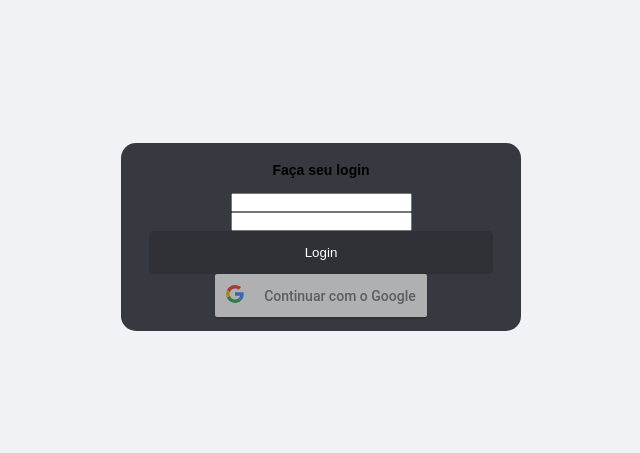
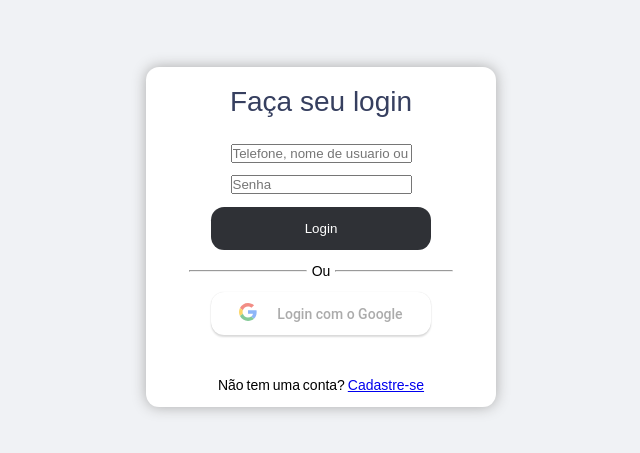
Before and after one commit to Lopes393/auth, a React (Create React App) app in the folder auth-frontend/: page / in a window 1280 px wide. Shown: the part 163-616 px from the top of the page, without its empty margins (319-959 px from the left). Built offline with nearby package versions, Linux system fonts and the light colour scheme.

Commit message:
add input create account

```diff
--- a/auth-frontend/src/components/Input/index.tsx
+++ b/auth-frontend/src/components/Input/index.tsx
@@ -1,3 +1,41 @@
-export function Input() {
-  return <input type="text"></input>;
+import { Container, Content } from "./styles";
+
+interface InputProps {
+  type: string;
+  label?: string;
+  placeholder?: string;
+  state: any;
+  width?: string;
+  setState: (elem: string) => void;
 }
+
+export function Input({
+  type,
+  label,
+  placeholder,
+  state,
+  width,
+  setState,
+}: InputProps) {
+  function inputChange(event: any) {
+    setState(event.target.value);
+  }
+
+  return (
+    <Container style={{ width: width ?? "500px" }}>
+      <div className="InputForm">
+        <label>{label}</label>
+        <Content>
+          <div>
+            <input
+              type={type}
+              placeholder={placeholder}
+              value={state}
+              onChange={inputChange}
+            />
+          </div>
+        </Content>
+      </div>
+    </Container>
+  );
+}
--- a/auth-frontend/src/components/Input/styles.ts
+++ b/auth-frontend/src/components/Input/styles.ts
@@ -1,3 +1,27 @@
 import styled from "styled-components";
 
-export const Container = styled.div``;
+export const Content = styled.div`
+  display: flex;
+  flex-direction: row;
+  justify-content: center;
+`;
+
+export const Container = styled.div`
+  width: 100%;
+  display: flex;
+  flex-direction: row;
+  justify-content: center;
+  padding: 0px 14px;
+  width: 500px;
+
+  .InputForm {
+    width: 100%;
+    display: flex;
+    flex-direction: column;
+    align-items: left;
+
+    label {
+      margin: 6px 2px;
+    }
+  }
+`;
--- a/auth-frontend/src/pages/Login/index.tsx
+++ b/auth-frontend/src/pages/Login/index.tsx
@@ -1,27 +1,57 @@
 import GoogleLogin from "react-google-login";
 import { useEffect, useState } from "react";
-import { Container, Content, Header, Actions, Logar } from "./styles";
+import {
+  Container,
+  Content,
+  Header,
+  Actions,
+  Logar,
+  CreateAccount,
+} from "./styles";
 import { Input } from "../../components/Input";
 
 export function Login() {
   const responseGoogle = (response: any) => {
     console.log(response);
   };
+  const [user, setUser] = useState("");
+  const [pass, setPass] = useState("");
   return (
     <Container>
       <Content>
         <Header>Faça seu login</Header>
-        <Input />
-        <Input />
+        <Input
+          type="text"
+          placeholder="Telefone, nome de usuario ou email"
+          state={user}
+          setState={setUser}
+          width="75%"
+        />
+        <Input
+          type="text"
+          placeholder="Senha"
+          state={pass}
+          setState={setPass}
+          width="75%"
+        />
         <Actions>
           <Logar>Login</Logar>
         </Actions>
+        <div className="separete">
+          <hr />
+          Ou
+          <hr />
+        </div>
         <GoogleLogin
+          className="login-google-button"
           clientId="604854120587-h09ufc01lrb6j9v0t8boghrp2u84gilv.apps.googleusercontent.com"
-          buttonText="Continuar com o Google"
+          buttonText="Login com o Google"
           onSuccess={responseGoogle}
           onFailure={responseGoogle}
         />
+        <CreateAccount>
+          Não tem uma conta?&nbsp;<a href="#">Cadastre-se</a>
+        </CreateAccount>
       </Content>
     </Container>
   );
--- a/auth-frontend/src/pages/Login/styles.ts
+++ b/auth-frontend/src/pages/Login/styles.ts
@@ -6,7 +6,9 @@ export const Container = styled.div`
   justify-content: center;
   align-items: center;
   flex: 1;
+  width: 100%;
   height: 100vh;
+  background-color: var(--background);
 `;
 
 export const Content = styled.div`
@@ -14,19 +16,41 @@ export const Content = styled.div`
   flex-direction: column;
   align-items: center;
   border: 1px solid #aaa;
-  width: 400px;
+  width: 25rem;
   padding: 1rem 2rem;
-  background-color: #36393f;
+  background-color: var(--shape);
   border: none;
-  border-radius: 15px;
+  border-radius: 0.938rem;
+  box-shadow: 0 0 1em #aaa;
+
+  div.separete {
+    display: flex;
+    flex-direction: row;
+    align-items: center;
+    justify-content: center;
+    width: 100%;
+
+    hr {
+      width: 40%;
+      margin: 0 5px;
+    }
+  }
+
+  .login-google-button {
+    border-radius: 0.938rem !important;
+    width: 75%;
+    justify-content: center;
+    margin-top: 0.938rem;
+  }
 `;
 
 export const Header = styled.div`
   font: Roboto, -apple-system, BlinkMacSystemFont, "Segoe UI", Helvetica, Arial,
     sans-serif, "Apple Color Emoji", "Segoe UI Emoji", "Segoe UI Symbol";
-  font-weight: bold;
   padding: 5px 0px;
-  margin-bottom: 10px;
+  margin-bottom: 0.625rem;
+  font-size: 2rem;
+  color: var(--text-tile);
 `;
 
 export const Actions = styled.div`
@@ -41,13 +65,29 @@ export const Logar = styled.button`
   background-color: #2f3136;
   border: none;
   padding: 1rem;
-  width: 100%;
+  width: 75%;
   font-width: 500;
-  border-radius: 5px;
+  border-radius: 0.938rem;
   color: white;
+
+  margin: 0.938rem 0;
 
   transition: filter 0.2s;
   &:hover {
     filter: brightness(0.85);
   }
 `;
+
+export const CreateAccount = styled.div`
+  display: flex;
+  flex-direction: row;
+  align-items: center;
+  justify-content: center;
+  width: 100%;
+  margin-top: 3rem;
+  font-weight: 200;
+  word-spacing: -1px;
+
+  a {
+  }
+`;
```
